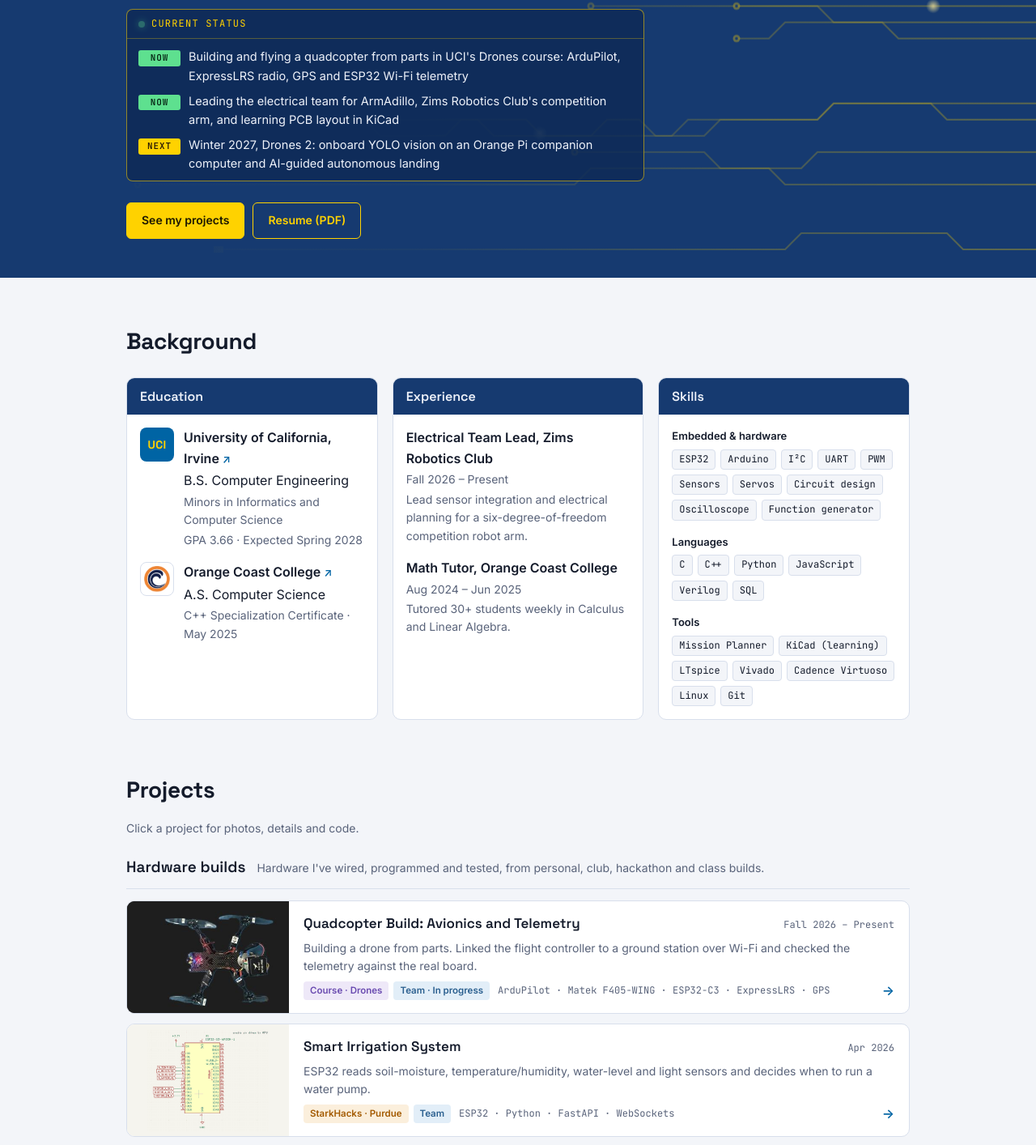
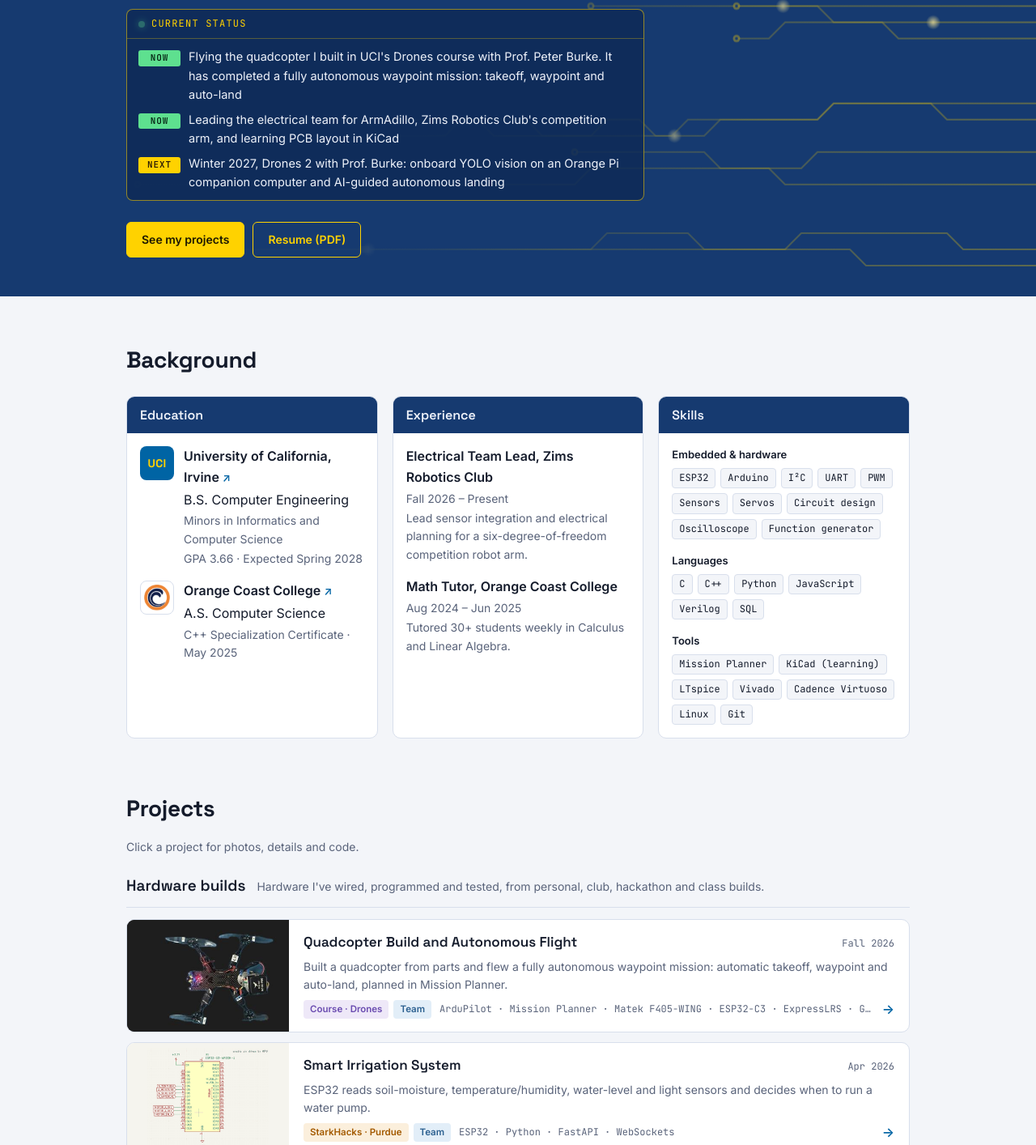
Before and after one commit to MrYangGeorge/George-Thant-Personal-Website, a plain HTML site: page index.html in a window 1280 px wide. Shown: the part 379-1793 px from the top of the page at 81% size. Drawn offline with Linux system fonts and the light colour scheme.

Commit message:
Drone: autonomous waypoint mission, Drones 2 plan, credit Prof. Peter Burke
Co-Authored-By: Claude Opus 5.5 <noreply@anthropic.com>
Claude-Session: https://claude.ai/code/session_01HAm3Tawv2QBZG3iRdeBe25

```diff
--- a/index.html
+++ b/index.html
@@ -16,7 +16,7 @@
   <link rel="preconnect" href="https://fonts.googleapis.com">
   <link rel="preconnect" href="https://fonts.gstatic.com" crossorigin>
   <link href="https://fonts.googleapis.com/css2?family=Inter:wght@400;500;600;700&family=Space+Grotesk:wght@500;600;700&family=JetBrains+Mono:wght@400;500;600&display=swap" rel="stylesheet">
-  <link rel="stylesheet" href="style.css?v=5">
+  <link rel="stylesheet" href="style.css?v=6">
 </head>
 <body>
 <header class="site">
@@ -53,9 +53,9 @@
       <div class="status">
         <div class="status-head silk"><span class="led"></span>Current status</div>
         <ul>
-          <li><span class="tag now">NOW</span><span>Building and flying a quadcopter from parts in UCI's Drones course: ArduPilot, ExpressLRS radio, GPS and ESP32 Wi-Fi telemetry</span></li>
+          <li><span class="tag now">NOW</span><span>Flying the quadcopter I built in UCI's Drones course with Prof. Peter Burke. It has completed a fully autonomous waypoint mission: takeoff, waypoint and auto-land</span></li>
           <li><span class="tag now">NOW</span><span>Leading the electrical team for ArmAdillo, Zims Robotics Club's competition arm, and learning PCB layout in KiCad</span></li>
-          <li><span class="tag next">NEXT</span><span>Winter 2027, Drones 2: onboard YOLO vision on an Orange Pi companion computer and AI-guided autonomous landing</span></li>
+          <li><span class="tag next">NEXT</span><span>Winter 2027, Drones 2 with Prof. Burke: onboard YOLO vision on an Orange Pi companion computer and AI-guided autonomous landing</span></li>
         </ul>
       </div>
       <div class="cta">
@@ -130,6 +130,6 @@
 
 <footer class="site"><div class="wrap silk"><span>© 2026 George Thant</span></div></footer>
 
-<script src="script.js?v=5" defer></script>
+<script src="script.js?v=6" defer></script>
 </body>
 </html>
--- a/script.js
+++ b/script.js
@@ -20,14 +20,15 @@ const SPIDER = { src: IMG + "spider-robot.jpg", thumb: IMG + "spider-robot-thumb
 const RCCAR = { src: IMG + "rc-car.jpg", thumb: IMG + "rc-car-thumb.jpg" };
 const BADGE = { Personal: "b-personal", Team: "b-team", Hackathon: "b-hack", Course: "b-course" };
 const projects = [
-  { id: "drone", gallery: DRONE, img: DRONE[0].thumb, dark: true, layout: "pair", cat: "embedded", title: "Quadcopter Build: Avionics and Telemetry", badges: [["Course","Course · Drones"],["Team","Team · In progress"]], date: "Fall 2026 – Present",
-    stack: "ArduPilot · Matek F405-WING · ESP32-C3 · ExpressLRS · GPS",
-    short: "Building a drone from parts. Linked the flight controller to a ground station over Wi-Fi and checked the telemetry against the real board.",
-    bullets: ["Building a quadcopter from parts: flight controller, ExpressLRS radio link, brushless motors and ESCs, GPS, video and Wi-Fi telemetry, running ArduPilot.",
-      "Connected the flight controller to a ground station over Wi-Fi through an ESP32-C3.",
-      "Verified attitude telemetry by tilting the board and checking the on-screen artificial horizon.",
-      "Working toward a fully autonomous waypoint mission: takeoff, waypoint and auto-land."],
-    skills: ["Flight controller setup in Mission Planner", "ESP32 Wi-Fi telemetry bridge", "Checking live sensor data against real motion", "Debugging wiring on a flight-ready build"] },
+  { id: "drone", gallery: DRONE, img: DRONE[0].thumb, dark: true, layout: "pair", cat: "embedded", title: "Quadcopter Build and Autonomous Flight", badges: [["Course","Course · Drones"],["Team","Team"]], date: "Fall 2026",
+    stack: "ArduPilot · Mission Planner · Matek F405-WING · ESP32-C3 · ExpressLRS · GPS",
+    short: "Built a quadcopter from parts and flew a fully autonomous waypoint mission: automatic takeoff, waypoint and auto-land, planned in Mission Planner.",
+    bullets: ["Built a quadcopter from parts with my team: flight controller, ExpressLRS radio link, brushless motors and ESCs, GPS and Wi-Fi telemetry, running ArduPilot.",
+      "Flew a fully autonomous waypoint mission planned in Mission Planner: automatic takeoff, a waypoint, then auto-land.",
+      "Connected the flight controller to the ground station over Wi-Fi through an ESP32-C3, and verified attitude telemetry by tilting the board and watching the on-screen horizon.",
+      "Next, in Drones 2 (Winter 2027): onboard YOLO object detection on an Orange Pi companion computer, vision-triggered landing, and an AI pilot that flies through tool calls."],
+    credits: [["Course: EECS 195 Drones, taught by Prof. Peter Burke, UC Irvine. Parts and build design provided by the course.", ""], ["Follow-on: Drones 2: AI, Vision & Autonomy (EECS 199 independent study) with Prof. Peter Burke, Winter 2027", ""], ["Flight software: ArduPilot (open source)", "https://ardupilot.org/"]],
+    skills: ["Drone assembly and wiring", "ArduPilot and Mission Planner setup", "Autonomous waypoint missions", "ESP32 Wi-Fi telemetry bridge", "Checking live sensor data against real motion"] },
   { id: "irrigation", cat: "embedded", title: "Smart Irrigation System", badges: [["Hackathon","StarkHacks · Purdue"],["Team","Team"]], date: "Apr 2026",
     stack: "ESP32 · Python · FastAPI · WebSockets", repo: "https://github.com/MrYangGeorge/Groot", devpost: "https://devpost.com/software/leaf-it-to-us-yvn8ls", gallery: IRR, img: IRR[0].thumb, fit: "contain",
     short: "ESP32 reads soil-moisture, temperature/humidity, water-level and light sensors and decides when to run a water pump.",
```
